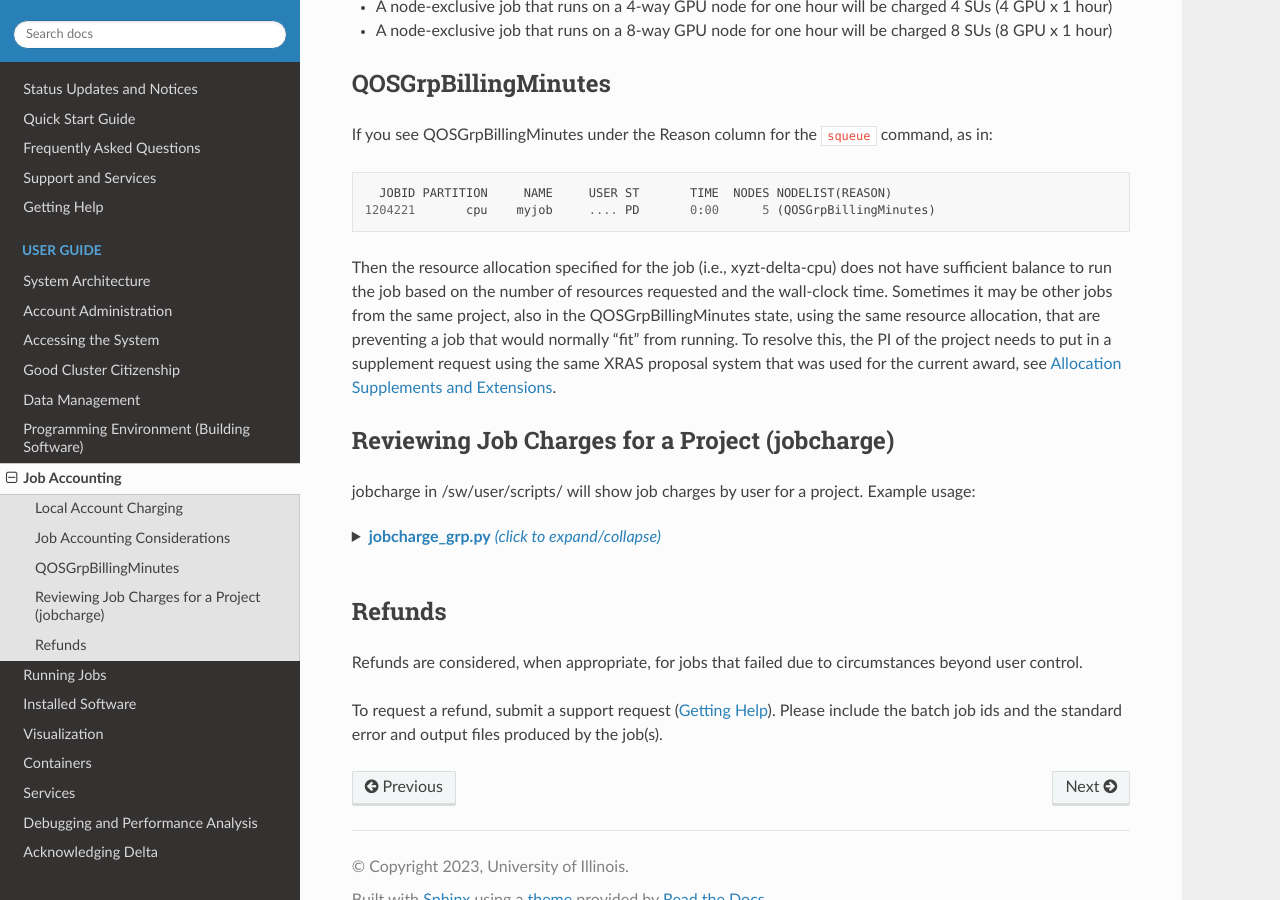
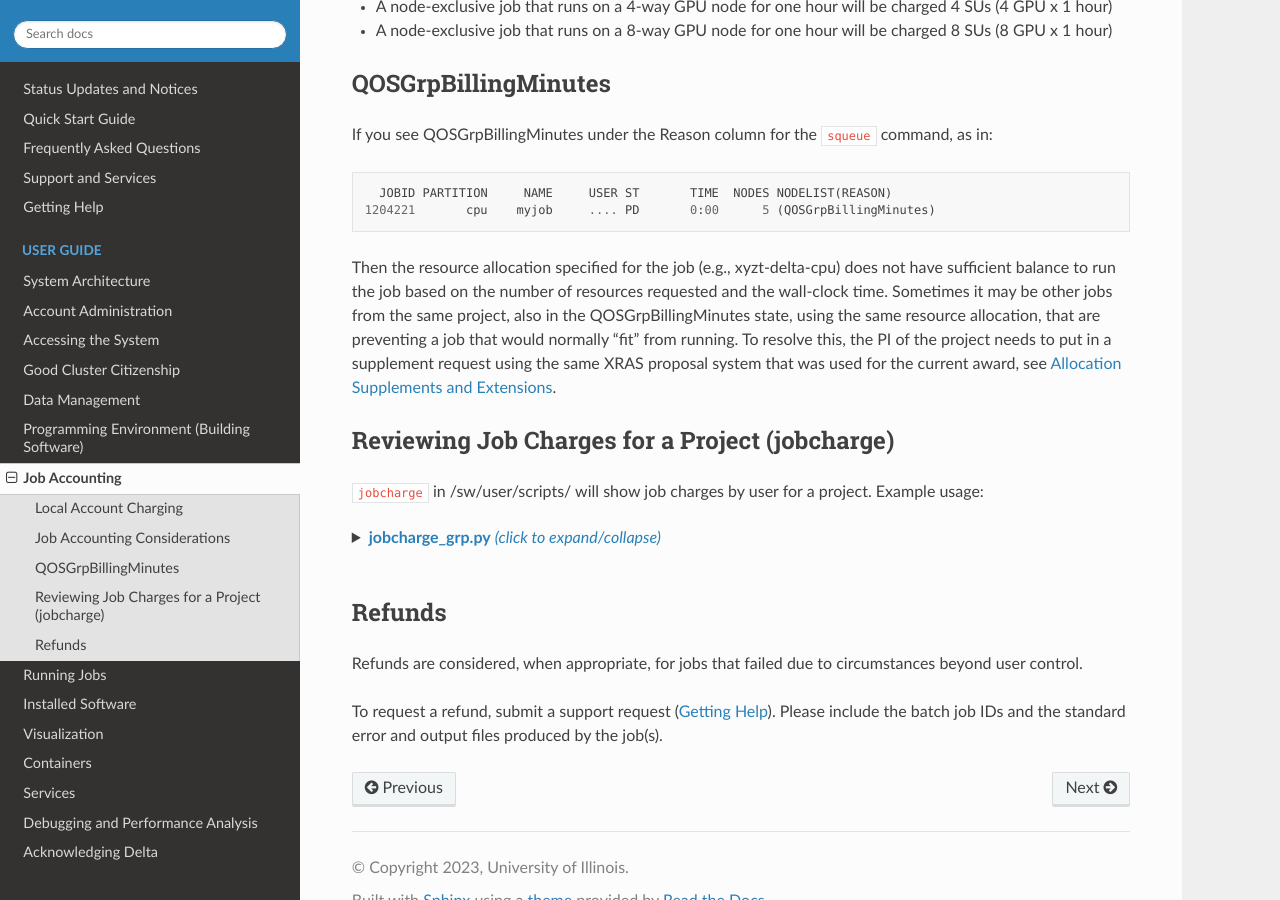
Before and after one commit to ncsa/Delta_doc, a Sphinx documentation site: the page built from docs/source/user_guide/job_accounting.rst, in a window 1280 px wide and 900 px high, scrolled down 1133 px. Built offline with Sphinx 7.4.7 and the Read the Docs theme 2.0.0, drawn with Linux system fonts in a browser that asks for light colours.

```diff
--- a/docs/source/user_guide/job_accounting.rst
+++ b/docs/source/user_guide/job_accounting.rst
@@ -65,14 +65,14 @@ If you see QOSGrpBillingMinutes under the Reason column for the ``squeue`` comma
                 JOBID PARTITION     NAME     USER ST       TIME  NODES NODELIST(REASON)
               1204221       cpu    myjob     .... PD       0:00      5 (QOSGrpBillingMinutes)
 
-Then the resource allocation specified for the job (i.e., xyzt-delta-cpu) does not have sufficient balance to run the job based on the number of resources requested and the wall-clock time.
+Then the resource allocation specified for the job (e.g., xyzt-delta-cpu) does not have sufficient balance to run the job based on the number of resources requested and the wall-clock time.
 Sometimes it may be other jobs from the same project, also in the QOSGrpBillingMinutes state, using the same resource allocation, that are preventing a job that would normally "fit" from running.
 To resolve this, the PI of the project needs to put in a supplement request using the same XRAS proposal system that was used for the current award, see :ref:`all_sup`.
 
 Reviewing Job Charges for a Project (jobcharge)
 -------------------------------------------------
 
-jobcharge in /sw/user/scripts/ will show job charges by user for a project. Example usage:
+``jobcharge`` in /sw/user/scripts/ will show job charges by user for a project. Example usage:
 
 .. raw:: html
 
@@ -141,4 +141,4 @@ Refunds
 
 Refunds are considered, when appropriate, for jobs that failed due to circumstances beyond user control.
 
-To request a refund, submit a support request (:ref:`help`). Please include the batch job ids and the standard error and output files produced by the job(s).
+To request a refund, submit a support request (:ref:`help`). Please include the batch job IDs and the standard error and output files produced by the job(s).
```
